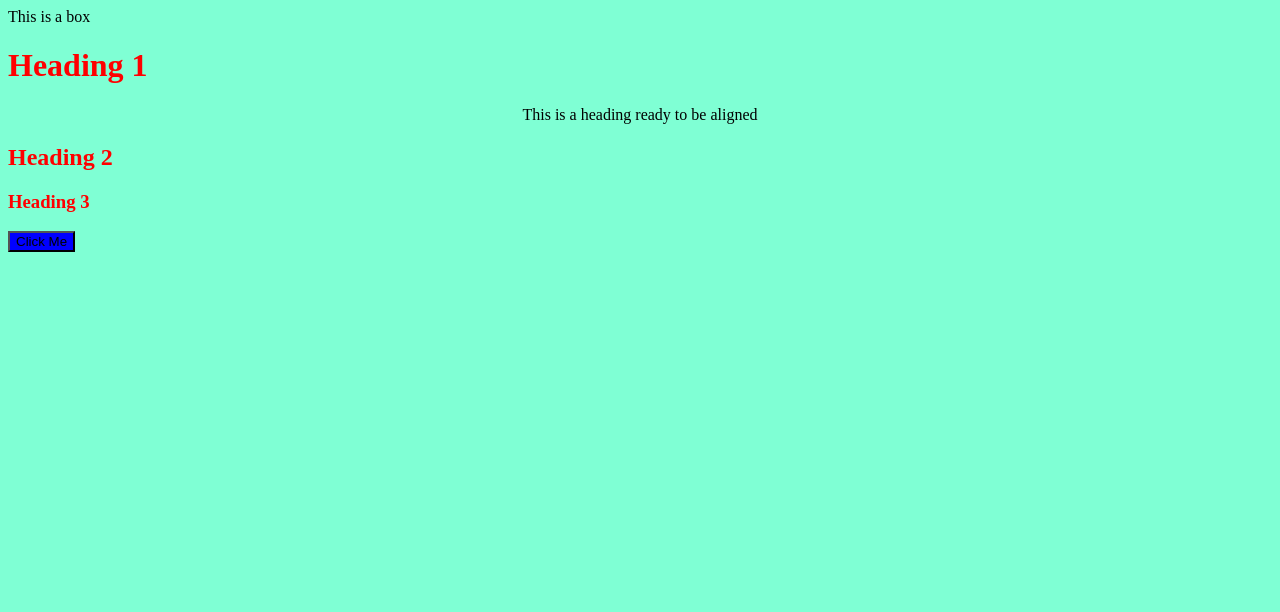
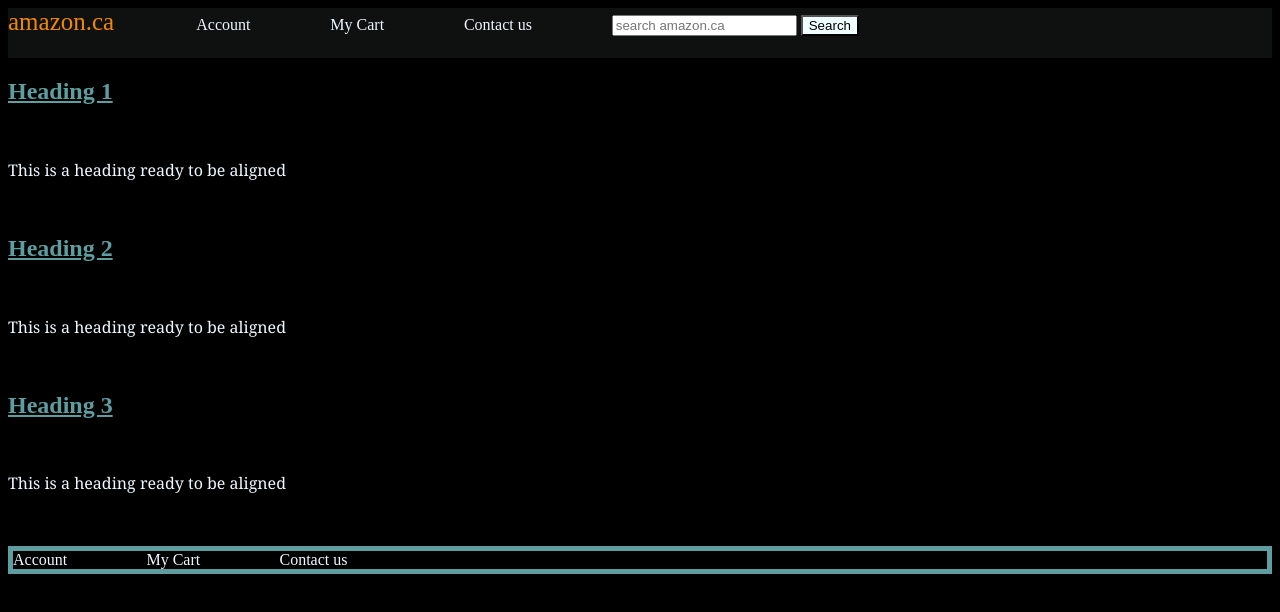
Before and after one commit to Codezappers/Web-dev, a plain HTML site: page Coding/index.html in a window 1280 px wide. Drawn offline with Linux system fonts and the light colour scheme.

Commit message:
Css tags and attributes

```diff
--- a/Coding/Css.css
+++ b/Coding/Css.css
@@ -5,17 +5,72 @@
 }
 
 body{
-    background-color: aquamarine;
+    background-color:black;
 }
 
 .Heading{
-    color:red ;
+    color:cadetblue ;
+    text-align: left;
+    font-weight: 600;
+}
+
+#Button1{
+    background-color: aliceblue;
+    text-align: center;
+    padding-left: 10px;
+}
+
+p{
+    text-align: left;
+    font-weight: 300;
+    text-transform: none;
+    font-family: Georgia, 'Times New Roman', Times, serif;
+    color: aliceblue;
+
+}
+
+h1,h2,h3{
+    text-align: center;
+    text-decoration:underline;
+    font-weight: 100;
+}
+
+a{
+    text-decoration: none;
+    color: aliceblue;
+}
+
+div{
+    padding: 0;
+    margin: 0;
+    color: white;
+
+}
+
+#navbar{
+    height: 50px;
+    background-color: #0f1111;
+    display: block;
 }
 
 button{
-    background-color: blue;
+    background-color: #f08804;
+    padding-left: 10;
 }
 
-p{
-    text-align: center;
+#logo{
+    color: #f08804;
+    font-size: 25px;
+
 }
+
+a{
+    margin-right: 6%;
+}
+
+footer{
+   display: block;
+   border:5px solid cadetblue;
+
+
+}
--- a/Coding/index.html
+++ b/Coding/index.html
@@ -7,16 +7,44 @@
     <link rel="stylesheet" href="Css.css">
     <style>
         button{
-            background-color: green;
+            background-color:azure;
         }
     </style>
 </head>
 <body>
-    <div id="box">This is a box </div>
-    <h1 class = "Heading">Heading 1</h1>
+    <header>
+    <div id="navbar">
+        <a id="logo"> amazon.ca </a>
+        <a href="#">Account</a>
+        <a href="#">My Cart</a>
+        <a href="#">Contact us</a>
+            <input type="text"
+            id = "searchbar" placeholder="search amazon.ca">
+            <button>Search</button>
+    </div>
+</header>
+    <h2 class = "Heading">Heading 1</h2>
+    <br>
     <p>This is a heading ready to be aligned </p>
+    <br>
     <h2 class = "Heading">Heading 2</h2>
-    <h3 class = "Heading">Heading 3</h3>
-    <button style="background-color:blue;">Click Me</button>
+    <br>
+    <p>This is a heading ready to be aligned </p>
+    <br>
+    <h2 class = "Heading">Heading 3</h2>
+    <br>
+    <p>This is a heading ready to be aligned </p>
+    <br>
+    <br>
+
+<footer>
+    <div id="footer">
+        <a href="#">Account</a>
+        <a href="#">My Cart</a>
+        <a href="#">Contact us</a>
+    </div>
+
+</footer>
+
 </body>
 </html>
```
